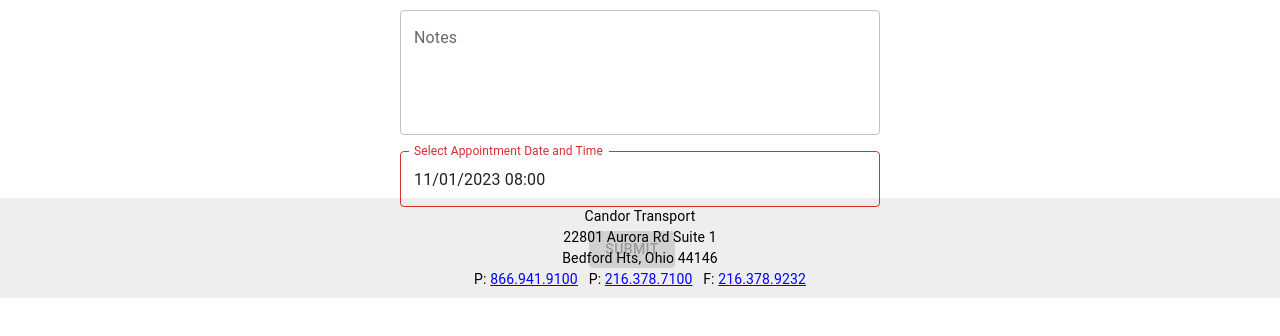
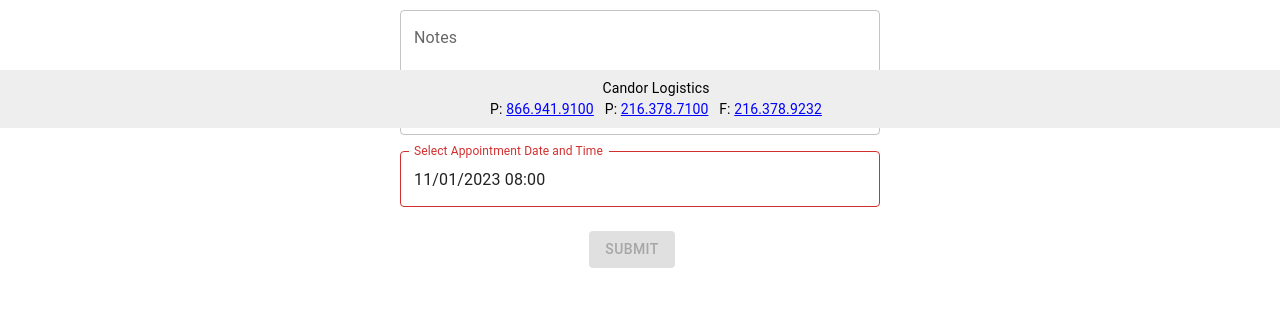
Before and after one commit to gtchiudi/ct-scheduling, a React (Vite) app: page /RequestForm in a window 1280 px wide. Shown: the part 672-1008 px from the top of the page. Before the commit the page ends 970 px from the top, so only its background shows below. Built offline with nearby package versions, Linux system fonts and the light colour scheme; no server answers.

Commit message:
Fixed footer issues

```diff
--- a/src/components/Footer.jsx
+++ b/src/components/Footer.jsx
@@ -9,25 +9,21 @@ function Footer() {
   if (!render) return;
   return (
     <Box
-      minHeight="100vh"
+      component="footer"
       width={"100%"}
-      paddingTop={1}
       sx={{
         display: "flex",
-        flexDirection: "column",
-        minHeight: "auto",
-      }}
-    >
-      <Box
-        component="footer"
-        sx={{
-          py: 1,
-          px: 2,
-          mt: "auto",
+        position: "fixed", // Position fixed to stick to the viewport
+        bottom: 0, // Stick to the bottom of the viewport
         backgroundColor: (theme) =>
           theme.palette.mode === "light"
             ? theme.palette.grey[200]
             : theme.palette.grey[800],
+        width: "100%",
+        py: 1,
+        px: 2,
+        mt: "auto",
+        zIndex: 1000,
       }}
     >
       <Container maxWidth="sm">
@@ -36,9 +32,7 @@ function Footer() {
           textAlign="center"
           sx={{ fontSize: "14px" }}
         >
-            Candor Transport <br />
-            22801 Aurora Rd Suite 1 <br />
-            Bedford Hts, Ohio 44146 <br />
+          Candor Logistics <br />
           P:{" "}
           <a href="tel:+18669419100" style={{ color: "blue" }}>
             866.941.9100
@@ -54,7 +48,6 @@ function Footer() {
         </Typography>
       </Container>
     </Box>
-    </Box>
   );
 }
 
--- a/src/components/Form.jsx
+++ b/src/components/Form.jsx
@@ -433,23 +433,22 @@ function Form({ request, closeModal, dateTime }) {
   }
 
   return (
-    <div>
+    <Box>
       <AlertDialog
         message={AlertMessage}
         open={alertOpen}
         onClose={closeAlert}
       />
+      <Box marginBottom={"30px"}>
         <FormControl>
           <Stack
             spacing={2}
             alignContent={"center"}
             textAlign={"center"}
-          display={"flex"}
             margine="normal"
             sx={{
               "& .MuiTextField-root": { m: 1, width: "60ch" },
               "& > :not(style)": { m: 1, width: "60ch" },
-            maxHeight: "90vh",
               maxWidth: "60vw",
             }}
           >
@@ -624,7 +623,8 @@ function Form({ request, closeModal, dateTime }) {
             {formBottom}
           </Stack>
         </FormControl>
-    </div>
+      </Box>
+    </Box>
   );
 }
 
--- a/src/components/Layout.jsx
+++ b/src/components/Layout.jsx
@@ -12,7 +12,7 @@ import {
 } from "./atoms.jsx";
 import axios from "axios";
 import Footer from "./Footer.jsx";
-import { Box } from "@mui/material";
+import { Box, Stack } from "@mui/material";
 
 function Layout({ children }) {
   const [, isAuth] = useAtom(isAuthAtom);
@@ -24,9 +24,12 @@ function Layout({ children }) {
     updateWarehouseData();
   }, []);
   return (
-    <Box>
-      <HeaderBar />
-      <Box position="relative">{children}</Box>
+    <Box sx={{ height: "100%", margin: "0" }}>
+      <Box sx={{ minHeight: "100%", marginBottom: "-50px" }}>
+        <HeaderBar />
+        <Box sx={{ flex: "1" }}>{children}</Box>
+        <Box sx={{ height: "50px" }}></Box>
+      </Box>
       <Footer />
     </Box>
   );
```
Also changed, not shown: 1 other file (tests, documents, lock files or other folders). Lines whose indentation alone changed are shown as unchanged.
